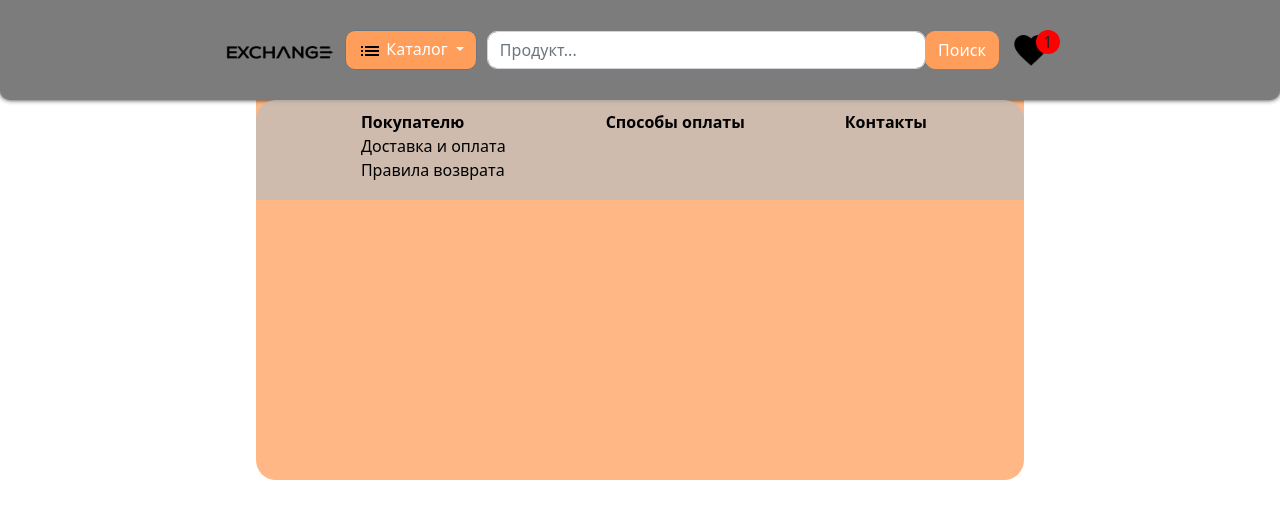
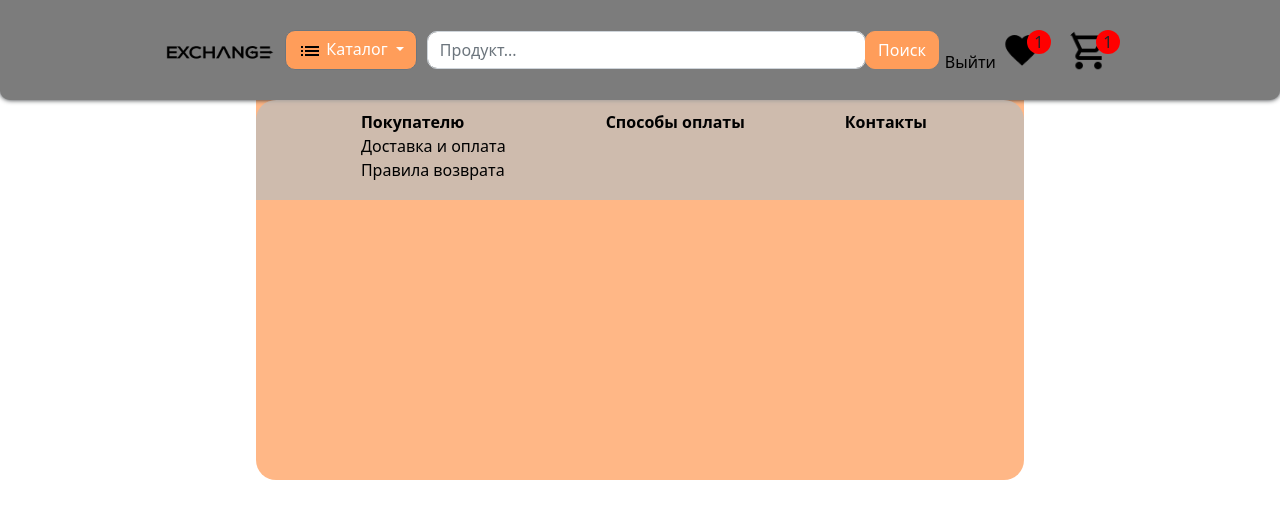
Before and after one commit to JabaXNT/YandexWEBProject, a Flask app: page / in a window 1280 px wide. Shown: the top 519 px of the page. Run offline with Flask 2, Linux system fonts and the light colour scheme.

Commit message:
added bin

```diff
--- a/main.py
+++ b/main.py
@@ -100,9 +100,10 @@
     db_sess = db_session.create_session()
     product_id_bin = str(json.loads(request.data)['id'])
     user = db_sess.query(User).filter(User.username == current_user.username).first()
-    user.bin = user.bin + ' ' + product_id_bin
+    user.bin = str(user.bin) + ' ' + str(product_id_bin)
     db_sess.commit()
     return {'200': 'Accept'}
+
 
 @app.route('/fav')
 @login_required
@@ -129,6 +130,7 @@
 @login_required
 def logout():
     logout_user()
+    session['login'] = None
     return redirect("/")
 
 
--- a/templates/main.html
+++ b/templates/main.html
@@ -42,16 +42,27 @@
     <!--Поиск-->
     {% if session['login'] is none %}
     <a href="/reg"><img src="../static/account.png" style="width: 40px; border-radius: 20px"></a>
+    <!--ЛК нет-->
     {% elif session['login'] is not none %}
-    <button style="border: 0px; background: 0"><a style="text-decoration: None; color: black"
-                                                  onmouseover="this.style.color='rgba(0,0,0,0.79)'"
-                                                  onmouseout="this.style.color='rgb(0,0,0)'">{{session['login']}}</a>
-    </button>
+    <div style="display:flex; justify-content: center">
+        <button style="border: 0px; background: 0"><a style="text-decoration: None; color: black"
+                                                      onmouseover="this.style.color='rgba(0,0,0,0.79)'"
+                                                      onmouseout="this.style.color='rgb(0,0,0)'">{{session['login']}}</a><br/>
+            <a style="text-decoration: None; color: black"
+               onmouseover="this.style.color='rgba(0,0,0,0.79)'"
+               onmouseout="this.style.color='rgb(0,0,0)'" href="/logout">Выйти</a>
+        </button>
+    </div>
+    <!--ЛК-->
     <a href="/favorite"><img src="../static/favorite.png" style="width: 40px; border-radius: 20px"></a>
+    <!--Фавориты-->
+    <figure style="background: red; border-radius: 20px; position: relative; right: 15px; width: 24px; height: 24px">1
+    </figure>
+    <!--Количество фаворитов-->
+    <a href="/bin"><img src="../static/shopping.png" style="width: 45px; border-radius: 20px"></a>
     <figure style="background: red; border-radius: 20px; position: relative; right: 15px; width: 24px; height: 24px">1
     </figure>
     {% endif %}
-    <!--ЛК-->
 </header>
 {% block content %}
 {% endblock %}
```
Also changed, not shown: db/products_final.db, static/shopping.png (added).
